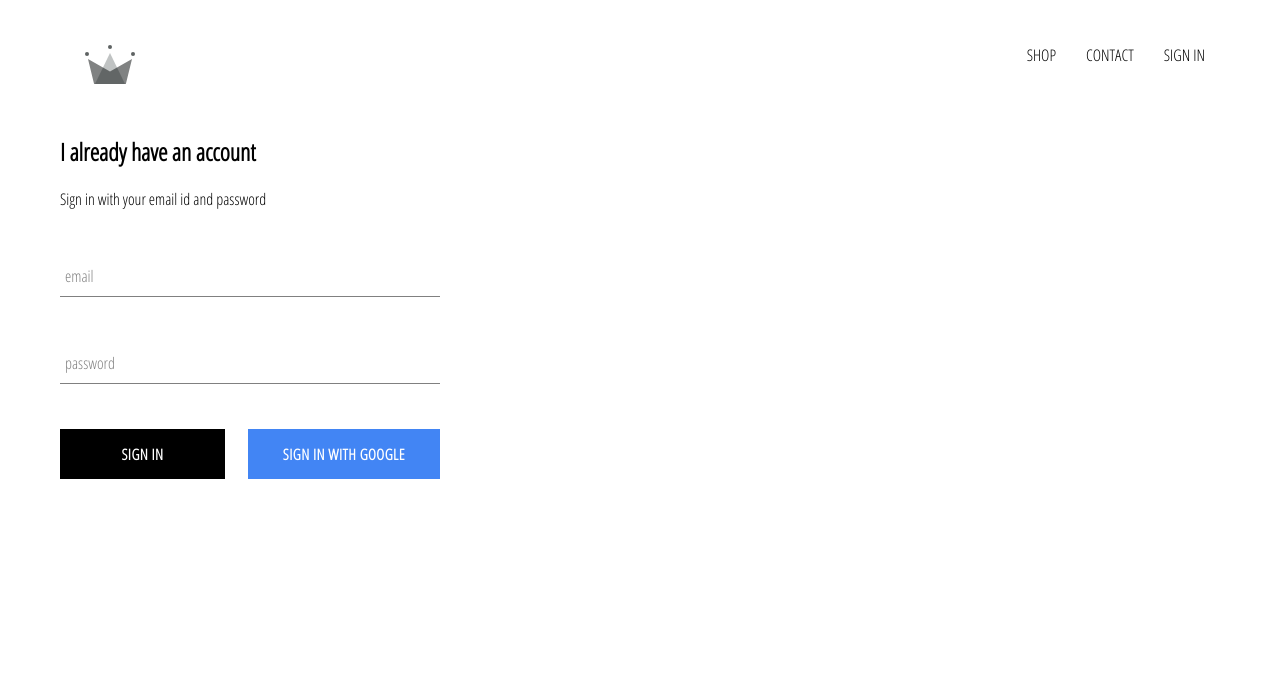
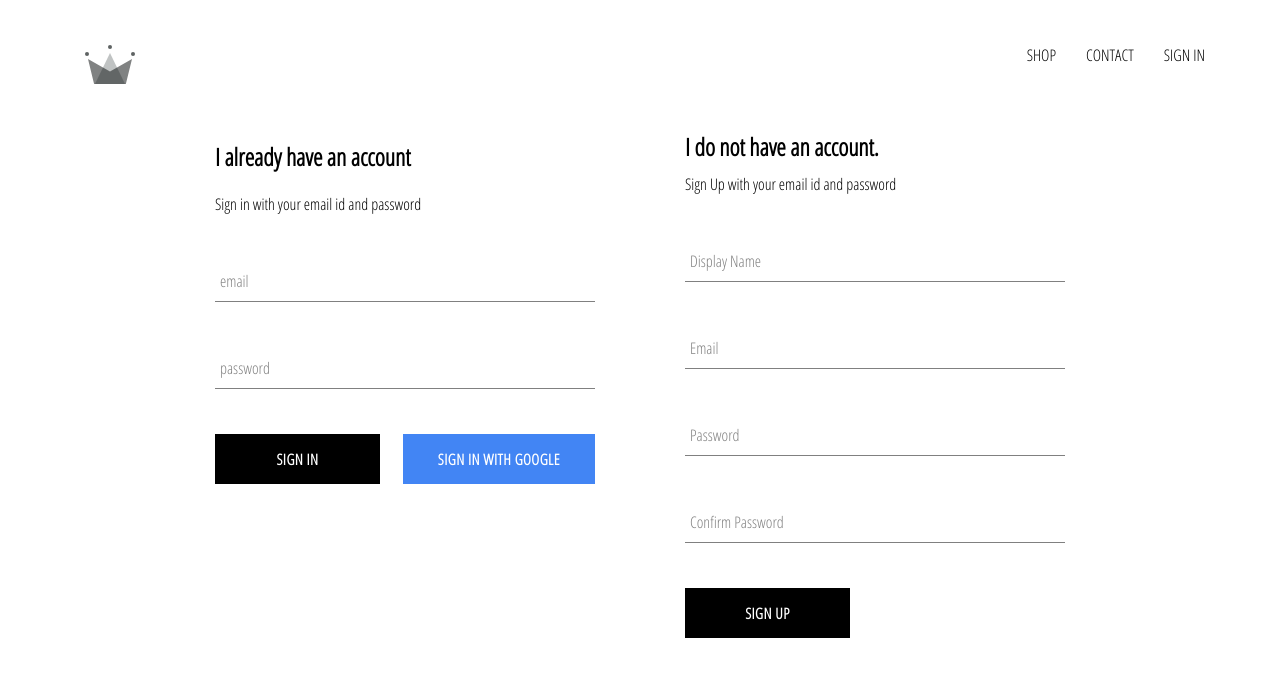
Before and after one commit to JeenaJoseph90/crwn-clothing, a React (Create React App) app: page /signin in a window 1280 px wide. Shown: the top 676 px of the page. Built offline with nearby package versions, Linux system fonts and the light colour scheme; no server answers.

Commit message:
Implimented firebase utils,included ability to store authenticated user to firestore db

```diff
--- a/src/App.js
+++ b/src/App.js
@@ -5,7 +5,7 @@
 import ShopPage from './pages/shop/shop.component';
 import Header from './components/header/header.component';
 import SignInAndSignUpPage from './pages/sign-in-and-sign-up/sign-in-and-sign-up.component';
-import {auth} from './firebase/firebase.util';
+import {auth, createUserProfileDocument} from './firebase/firebase.util';
 
 
 class App extends React.Component {
@@ -20,13 +20,28 @@
   unsubscribeFromAuth = null
 
   componentDidMount() {
-    this.unsubscribeFromAuth = auth.onAuthStateChanged(user => {
-      this.setState({currentUser : user});
+    this.unsubscribeFromAuth = auth.onAuthStateChanged(async userAuth => {
+      //this.setState({currentUser : user});
+      if(userAuth) {
+          const userRef = await createUserProfileDocument(userAuth);
+
+          userRef.onSnapshot(snapShot => {
+            this.setState({
+              currentUser : {
+                id : snapShot.id,
+                ...snapShot.data()
+              }
+            })
+          })
+      }
+      this.setState({
+        currentUser : userAuth
+      });
     });
   }
 
-  componentWillMount() {
-
+  componentWillUnmount() {
+    this.unsubscribeFromAuth();
   }
 
 
--- /dev/null
+++ b/src/components/sign-up/sign-up.component.jsx
@@ -0,0 +1,101 @@
+import React from 'react';
+import FormInput from '../form-input/form-input.component';
+import CustomButton from '../custom-button/custom-button.component';
+import {auth,createUserProfileDocument} from '../../firebase/firebase.util';
+import './sign-up.styles.scss';
+
+class SignUp extends React.Component {
+    constructor() {
+        super();
+
+        this.state = {
+            displayName : '',
+            email : '',
+            password : '',
+            confirmPassword : ''
+
+        }
+    }
+
+    handleSubmit = async event => {
+        event.preventDefault();
+
+        const {displayName,email,password, confirmPassword} = this.state;
+
+        if(password !== confirmPassword) {
+            alert("Password & Confrim Password don't match");
+            return;
+        }
+        try {
+            const {user} = await auth.createUserWithEmailAndPassword(email,password);
+
+            await createUserProfileDocument(user,{displayName});
+
+            this.setState({
+                displayName : '',
+                email : '',
+                password : '',
+                confirmPassword : ''
+            });
+
+        } catch(error) {
+            console.log('Issue with creating user ' + error.message);
+        }
+
+    }
+
+    handleChange = event => {
+        const {name,value} = event.target;
+        this.setState({
+            [name] : value
+        })
+    }
+
+    render() {
+        const {displayName,email,password, confirmPassword} = this.state;
+        return(
+            <div className="sign-up">
+                <h2 className="title">I do not have an account.</h2>
+                <span>Sign Up with your email id and password</span>
+                <form className="sign-up-form" onSubmit={this.handleSubmit}>
+                    <FormInput
+                        type="text"
+                        name="displayName"
+                        value={displayName}
+                        onChange={this.handleChange}
+                        label="Display Name"
+                        requiered
+                    />
+                    <FormInput
+                        type="email"
+                        name="email"
+                        value={email}
+                        onChange={this.handleChange}
+                        label="Email"
+                        requiered
+                    />
+                    <FormInput
+                        type="password"
+                        name="password"
+                        value={password}
+                        onChange={this.handleChange}
+                        label="Password"
+                        requiered
+                    />
+                    <FormInput
+                        type="password"
+                        name="confirmPassword"
+                        value={confirmPassword}
+                        onChange={this.handleChange}
+                        label="Confirm Password"
+                        requiered
+                    />
+                    <CustomButton type="submit">SIGN UP</CustomButton>
+
+                </form>
+            </div>
+        )
+    }
+}
+
+export default SignUp;
--- /dev/null
+++ b/src/components/sign-up/sign-up.styles.scss
@@ -0,0 +1,9 @@
+.sign-up {
+    display: flex;
+    flex-direction: column;
+    width: 380px;
+
+    .title {
+      margin: 10px 0;
+    }
+  }
--- a/src/firebase/firebase.util.js
+++ b/src/firebase/firebase.util.js
@@ -15,6 +15,32 @@
 
 firebase.initializeApp(config);
 
+export const createUserProfileDocument = async (userAuth, otherData) => {
+    if(!userAuth) return;
+
+    const userRef = firestore.doc(`users/${userAuth.uid}`);
+
+    const snapShot = await userRef.get();
+
+    if(!snapShot.exists) {
+        const { displayName, email } = userAuth;
+        const createdAt = new Date();
+
+        try {
+            await userRef.set({
+                displayName,
+                email,
+                createdAt,
+                ...otherData
+            })
+        } catch(error) {
+            console.log('Error creating user', error.message);
+        }
+    }
+
+    return userRef;
+}
+
 export const auth = firebase.auth();
 export const firestore = firebase.firestore();
 
--- a/src/pages/sign-in-and-sign-up/sign-in-and-sign-up.component.jsx
+++ b/src/pages/sign-in-and-sign-up/sign-in-and-sign-up.component.jsx
@@ -2,10 +2,12 @@
 
 import './sign-in-and-sign-up.syles.scss';
 import SignIn from '../../components/sign-in/sign-in.component';
+import SignUp from '../../components/sign-up/sign-up.component';
 
 const SignInAndSignUpPage = () => (
     <div className="sign-in-and-sign-up">
     <SignIn></SignIn>
+    <SignUp></SignUp>
     </div>
 );
 
--- a/src/pages/sign-in-and-sign-up/sign-in-and-sign-up.syles.scss
+++ b/src/pages/sign-in-and-sign-up/sign-in-and-sign-up.syles.scss
@@ -0,0 +1,6 @@
+.sign-in-and-sign-up {
+    width: 850px;
+    display: flex;
+    justify-content: space-between;
+    margin: 30px auto;
+  }
```
